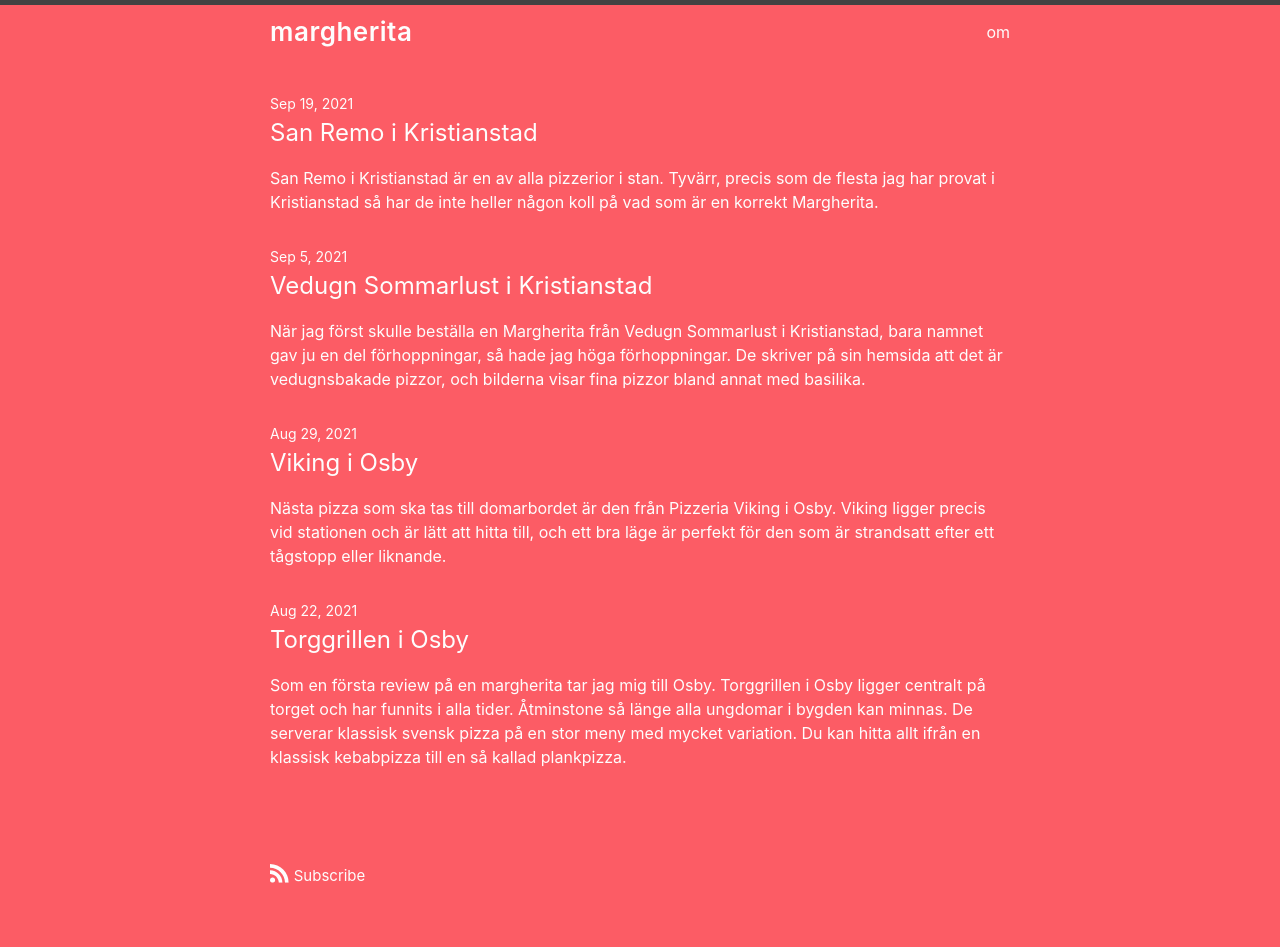
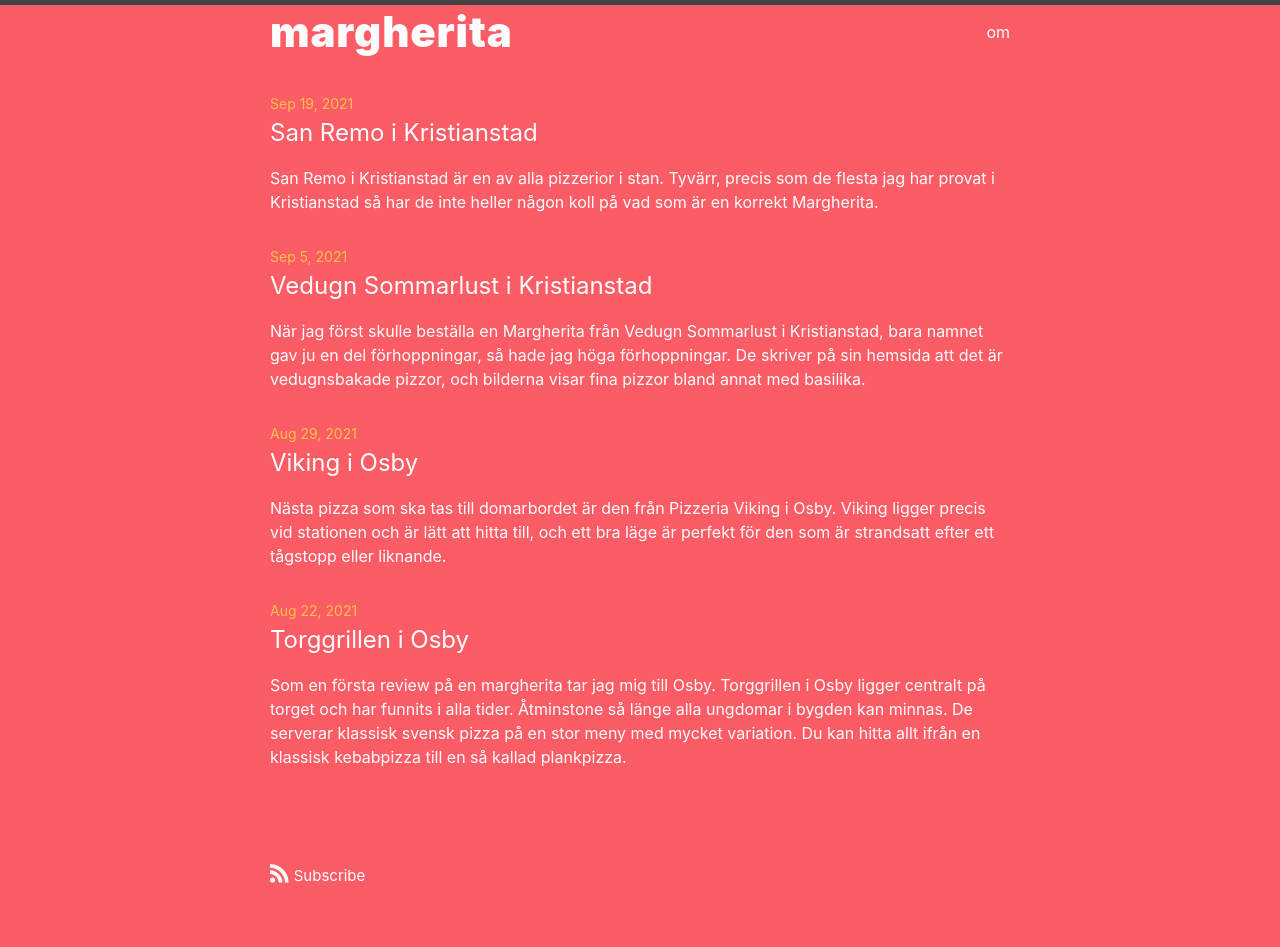
Before and after one commit to lyzio/margherita, a Jekyll site: the page built from index.md, in a window 1280 px wide. Built offline with Jekyll 4.4.1, drawn with Linux system fonts in a browser that asks for light colours.

Commit message:
Update _layout.scss

```diff
--- a/_sass/minima/_layout.scss
+++ b/_sass/minima/_layout.scss
@@ -12,12 +12,12 @@
 }
 
 .site-title {
-  @include relative-font-size(1.625);
+  @include relative-font-size(2.625);
 /*  font-weight: 300;
   letter-spacing: -1px; */
   margin-bottom: 0;
   float: left;
-  font-weight: 555;
+  font-weight: 888;
   letter-spacing: 0.02em;
 
   @include media-query($on-palm) {
@@ -227,6 +227,7 @@
 .post-meta {
   font-size: $small-font-size;
 /*  color: $brand-color; */
+  color: #ffc048;
 }
 
 .post-link {
```
